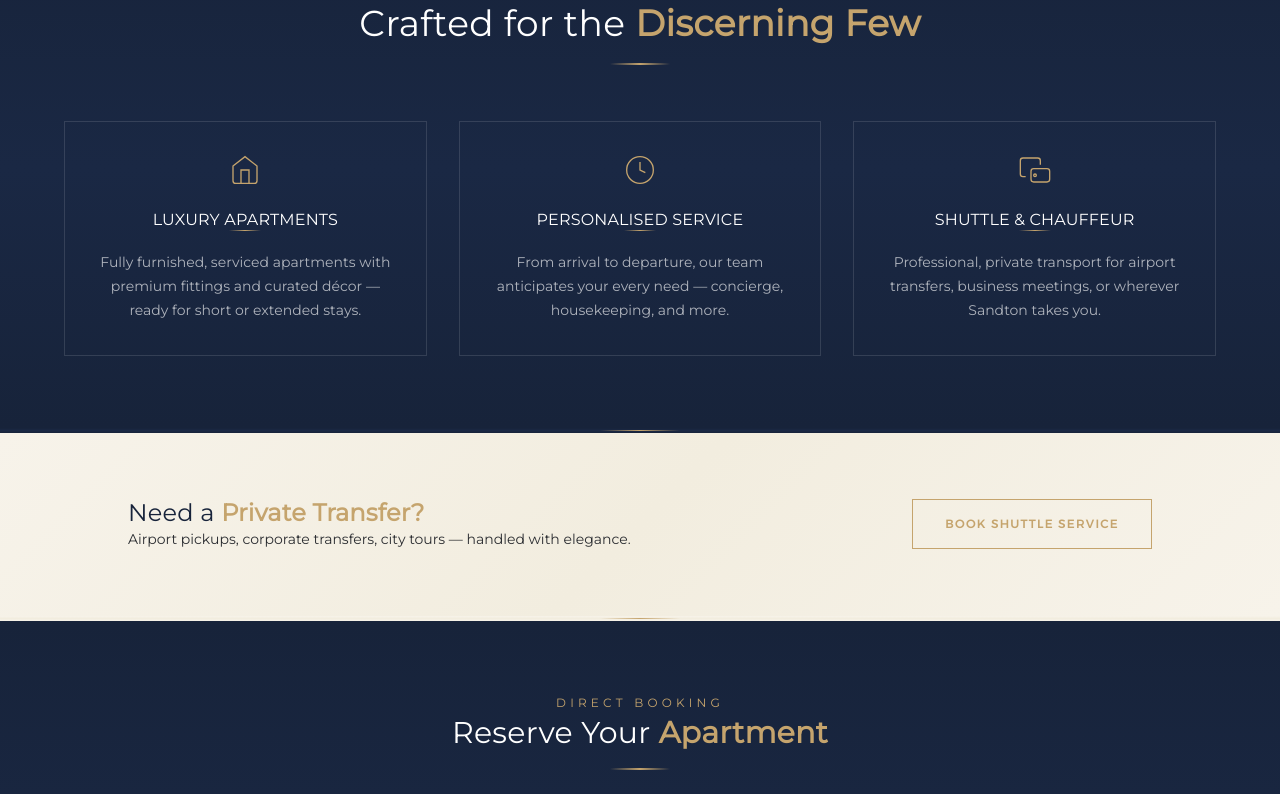
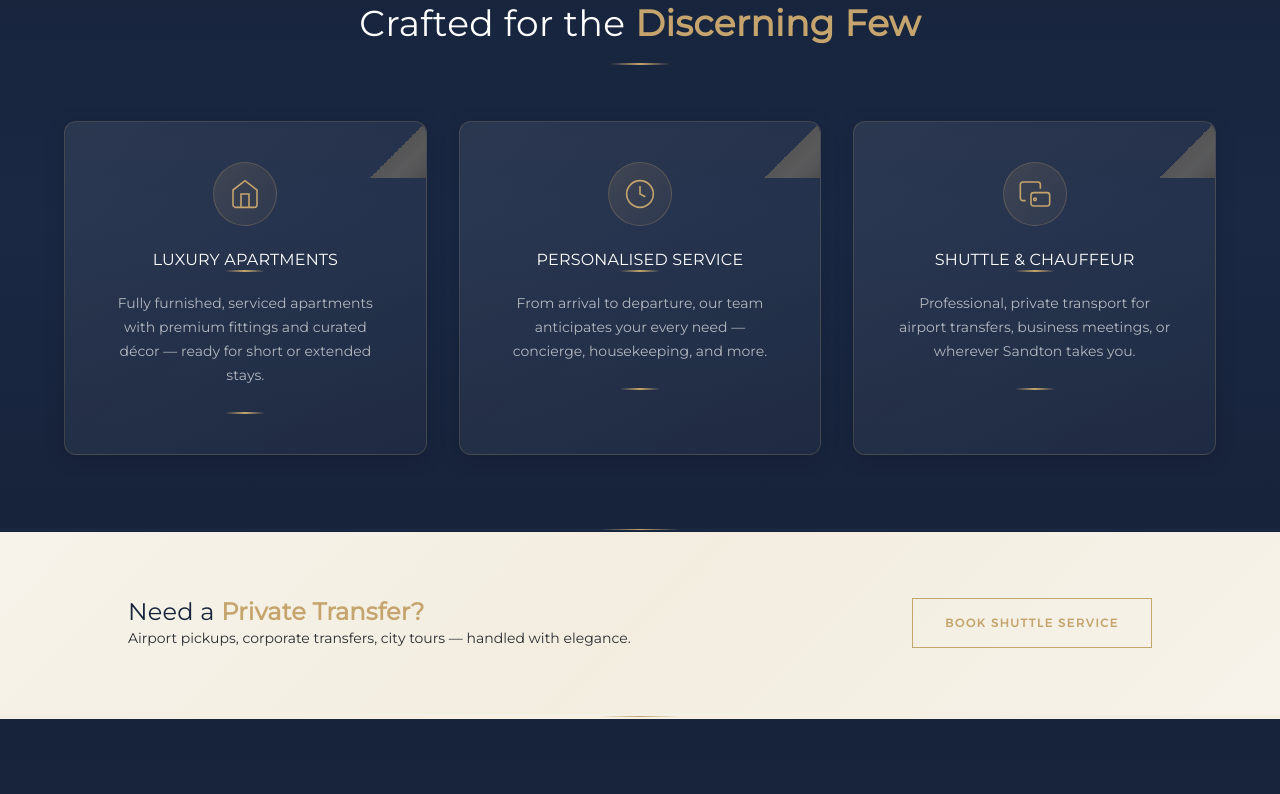
Before and after one commit to osamacreative01-max/URBAN-STAYS, a Next.js app: page / in a window 1280 px wide. Shown: the part 1460-2254 px from the top of the page. Built offline with nearby package versions, Linux system fonts and the light colour scheme.

Commit message:
Update URBAN Experience section with modern card design

```diff
--- a/app/page.tsx
+++ b/app/page.tsx
@@ -267,7 +267,7 @@ export default function HomePage() {
             The URBAN Experience
           </p>
           <h2
-            className="font-montserrat text-3xl md:text-4xl font-light mb-4"
+            className="font-montserrat text-2xl sm:text-3xl lg:text-4xl font-light mb-4"
             style={{ color: "#FFFFFF" }}
           >
             Crafted for the{" "}
@@ -284,10 +284,10 @@ export default function HomePage() {
               icon: (
                 <svg
                   viewBox="0 0 24 24"
-                  className="w-8 h-8 transition-transform duration-300 group-hover:scale-110"
+                  className="w-8 h-8"
                   fill="none"
                   stroke="#C5A46D"
-                  strokeWidth="1"
+                  strokeWidth="1.2"
                   aria-hidden="true"
                 >
                   <path d="M3 9l9-7 9 7v11a2 2 0 01-2 2H5a2 2 0 01-2-2z" />
@@ -301,10 +301,10 @@ export default function HomePage() {
               icon: (
                 <svg
                   viewBox="0 0 24 24"
-                  className="w-8 h-8 transition-transform duration-300 group-hover:scale-110"
+                  className="w-8 h-8"
                   fill="none"
                   stroke="#C5A46D"
-                  strokeWidth="1"
+                  strokeWidth="1.2"
                   aria-hidden="true"
                 >
                   <circle cx="12" cy="12" r="10" />
@@ -318,10 +318,10 @@ export default function HomePage() {
               icon: (
                 <svg
                   viewBox="0 0 24 24"
-                  className="w-8 h-8 transition-transform duration-300 group-hover:scale-110"
+                  className="w-8 h-8"
                   fill="none"
                   stroke="#C5A46D"
-                  strokeWidth="1"
+                  strokeWidth="1.2"
                   aria-hidden="true"
                 >
                   <path d="M5 17H3a2 2 0 01-2-2V5a2 2 0 012-2h11a2 2 0 012 2v3" />
@@ -335,27 +335,71 @@ export default function HomePage() {
           ].map((item, i) => (
             <div
               key={i}
-              className="p-5 sm:p-8 text-center transition-all duration-300 group card-hover reveal-scale flex flex-col items-center"
-              style={{ border: "1px solid rgba(255,255,255,0.12)" }}
+              className="group relative rounded-xl p-8 sm:p-10 text-center transition-all duration-500 card-hover reveal-scale flex flex-col items-center"
+              style={{
+                background: "linear-gradient(145deg, rgba(255,255,255,0.08) 0%, rgba(255,255,255,0.03) 100%)",
+                border: "1px solid rgba(197,164,109,0.2)",
+                boxShadow: "0 4px 20px rgba(0,0,0,0.15)",
+              }}
               data-delay={String(i + 1)}
             >
-              <div className="mb-6">{item.icon}</div>
+              {/* Gold corner accent */}
+              <div
+                className="absolute top-0 right-0 w-14 h-14 opacity-30"
+                style={{
+                  background: "linear-gradient(135deg, transparent 50%, #C5A46D 50%, #D4B87E 70%, #C5A46D 85%, #A8894E 100%)",
+                  borderRadius: "0 0.75rem 0 0",
+                }}
+              />
+
+              {/* Icon */}
+              <div
+                className="mb-6 flex items-center justify-center rounded-full transition-all duration-300 group-hover:scale-110"
+                style={{
+                  width: 64,
+                  height: 64,
+                  background: "linear-gradient(135deg, rgba(197,164,109,0.15) 0%, rgba(197,164,109,0.05) 100%)",
+                  border: "1px solid rgba(197,164,109,0.25)",
+                }}
+              >
+                {item.icon}
+              </div>
+
+              {/* Title */}
               <h3
                 className="font-montserrat text-base font-semibold tracking-wider uppercase mb-3"
                 style={{ color: "#FFFFFF" }}
               >
                 {item.title}
               </h3>
+
+              {/* Divider */}
               <div
                 className="mx-auto mb-5"
-                style={{ width: 32, height: 1, background: "linear-gradient(90deg, transparent, #C5A46D, transparent)" }}
+                style={{
+                  width: 40,
+                  height: 2,
+                  background: "linear-gradient(90deg, transparent, #C5A46D, transparent)",
+                }}
               />
+
+              {/* Description */}
               <p
                 className="font-lato text-sm leading-relaxed"
                 style={{ color: "rgba(255,255,255,0.65)" }}
               >
                 {item.text}
               </p>
+
+              {/* Bottom gold line */}
+              <div
+                className="mx-auto mt-6"
+                style={{
+                  width: 40,
+                  height: 2,
+                  background: "linear-gradient(90deg, transparent, #C5A46D, transparent)",
+                }}
+              />
             </div>
           ))}
         </div>
```
